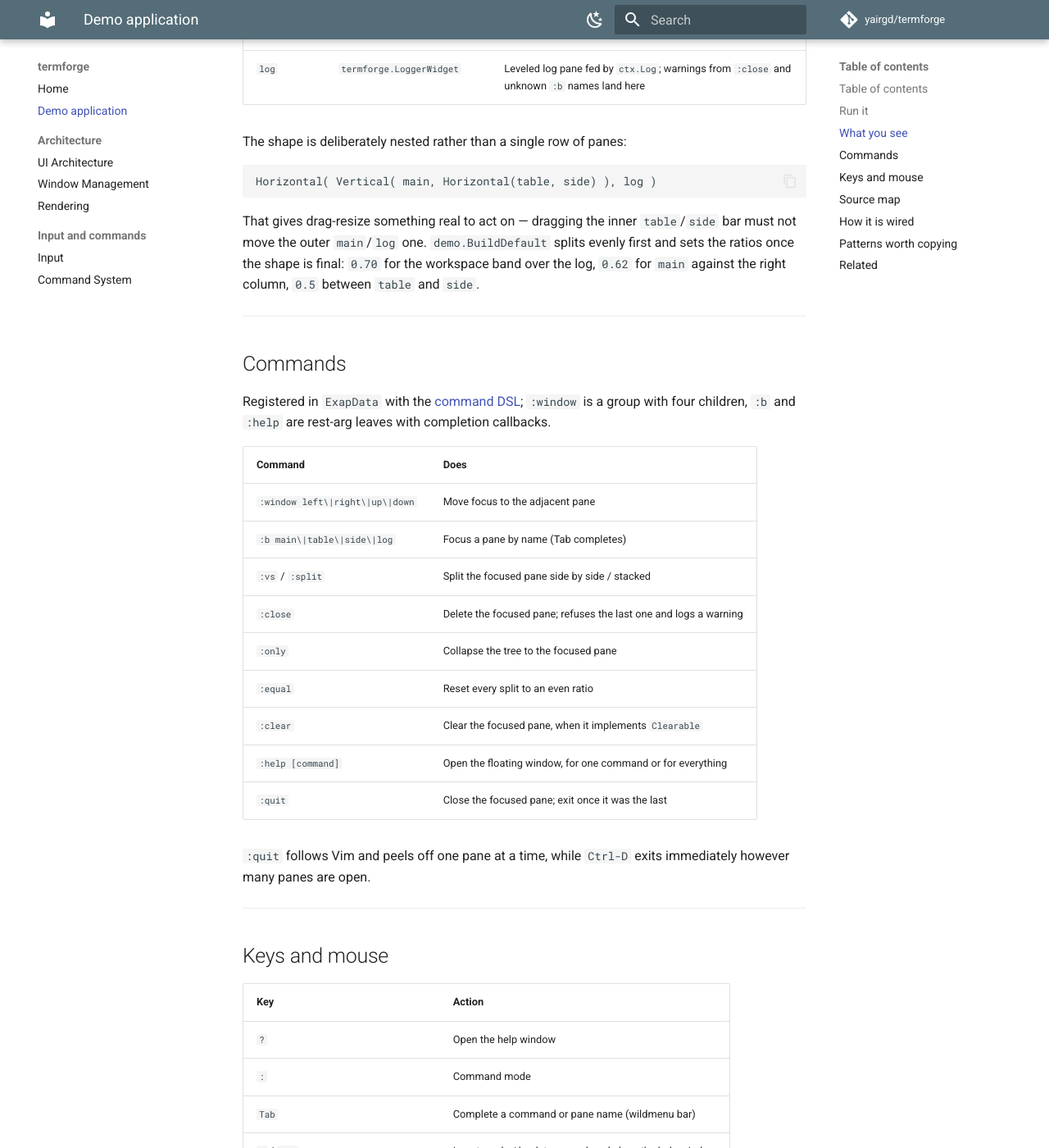
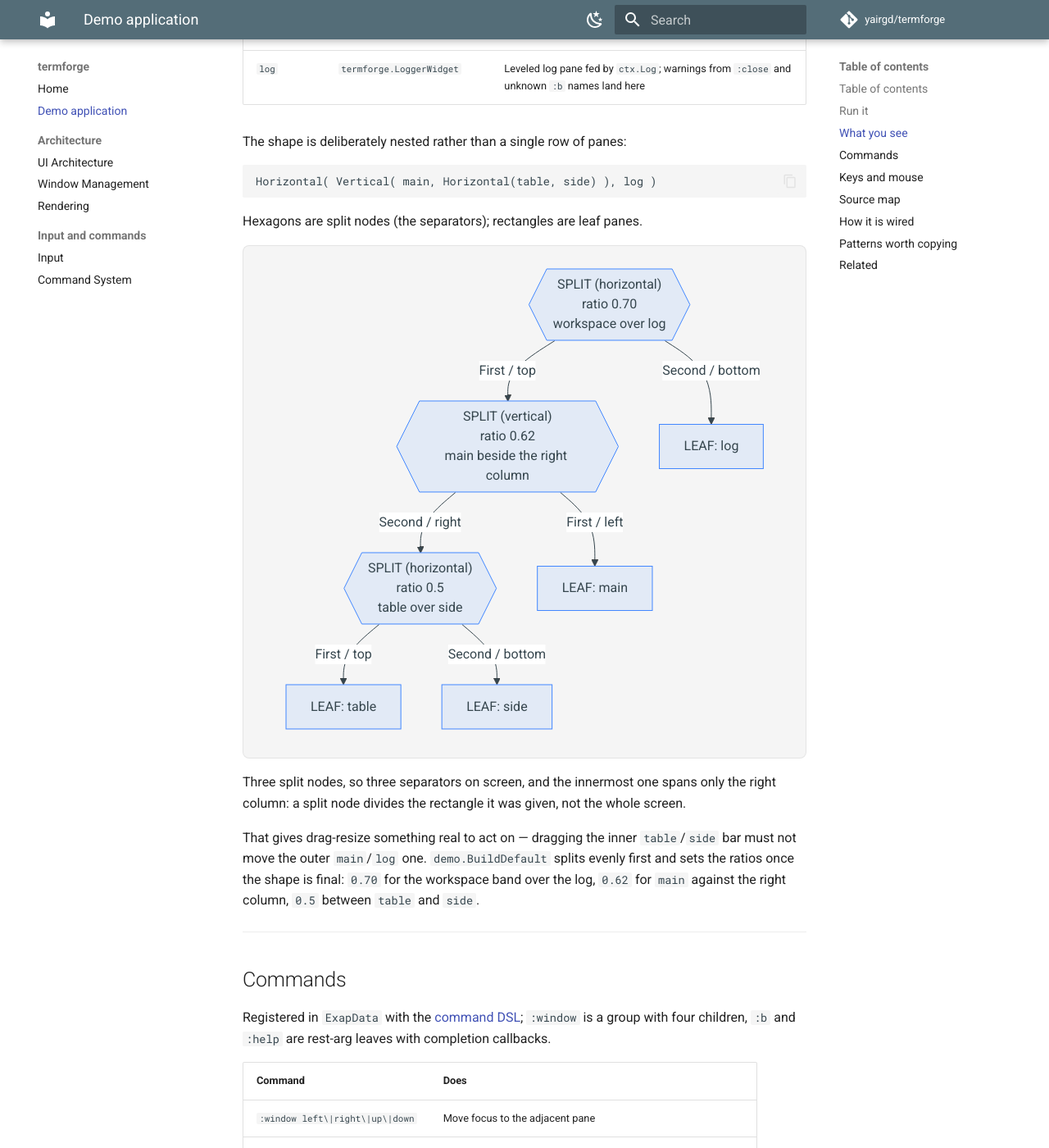
Before and after one commit to yairgd/termforge, an MkDocs documentation site: the page built from docs/DEMO.md, in a window 1280 px wide and 1400 px high, scrolled down 1392 px. Shown: the whole window at 82% size. Built offline with MkDocs 1.6.1 and Material for MkDocs 9.7.7, drawn with Linux system fonts in a browser that asks for light colours; comment, search, counter and statistics services are not loaded.

Commit message:
docs(demo): add split tree diagram

````diff
--- a/docs/DEMO.md
+++ b/docs/DEMO.md
@@ -61,6 +61,28 @@ The shape is deliberately nested rather than a single row of panes:
 ```text
 Horizontal( Vertical( main, Horizontal(table, side) ), log )
 ```
+
+Hexagons are split nodes (the separators); rectangles are leaf panes.
+
+```mermaid
+graph TB
+    S1{{"SPLIT (horizontal)<br/>ratio 0.70<br/>workspace over log"}}
+    S2{{"SPLIT (vertical)<br/>ratio 0.62<br/>main beside the right column"}}
+    S3{{"SPLIT (horizontal)<br/>ratio 0.5<br/>table over side"}}
+    L1["LEAF: main"]
+    L2["LEAF: table"]
+    L3["LEAF: side"]
+    L4["LEAF: log"]
+    S1 -->|First / top| S2
+    S1 -->|Second / bottom| L4
+    S2 -->|First / left| L1
+    S2 -->|Second / right| S3
+    S3 -->|First / top| L2
+    S3 -->|Second / bottom| L3
+```
+
+Three split nodes, so three separators on screen, and the innermost one spans only the
+right column: a split node divides the rectangle it was given, not the whole screen.
 
 That gives drag-resize something real to act on — dragging the inner `table`/`side` bar
 must not move the outer `main`/`log` one. `demo.BuildDefault` splits evenly first and
````
